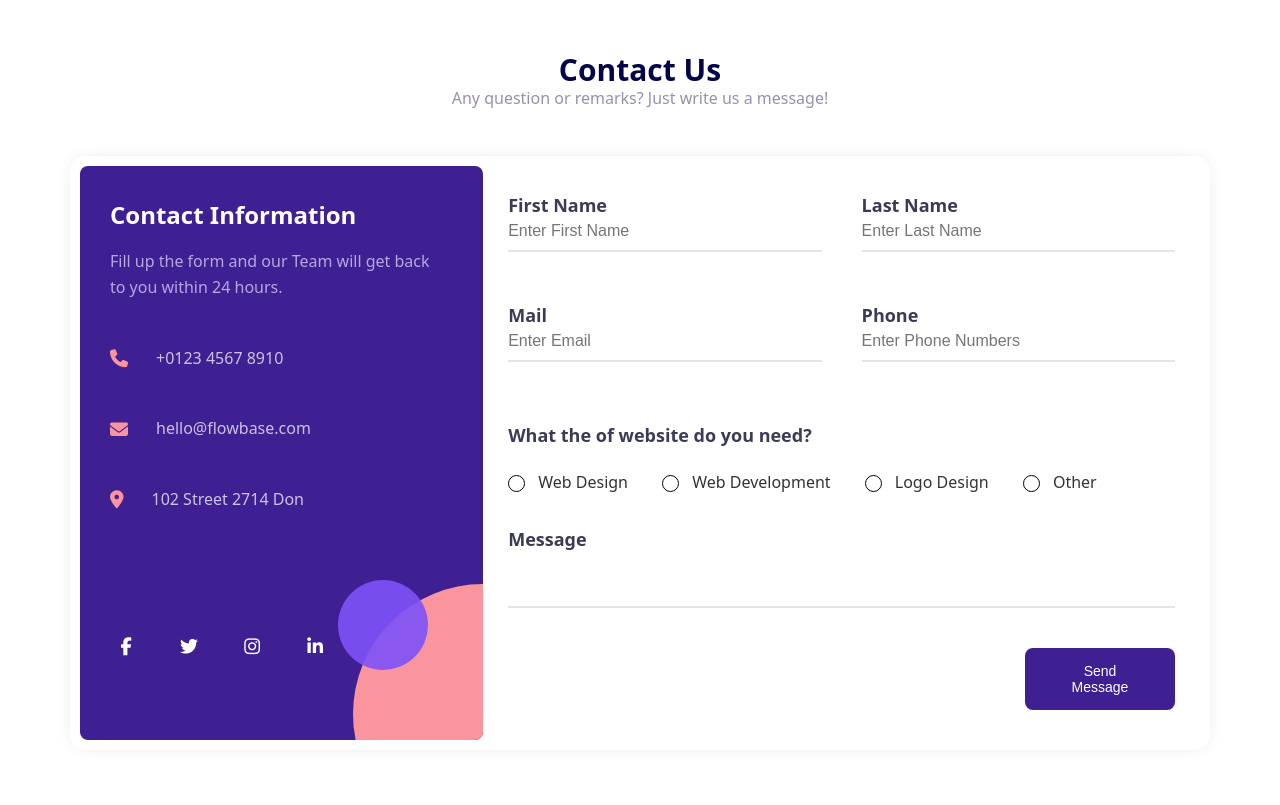
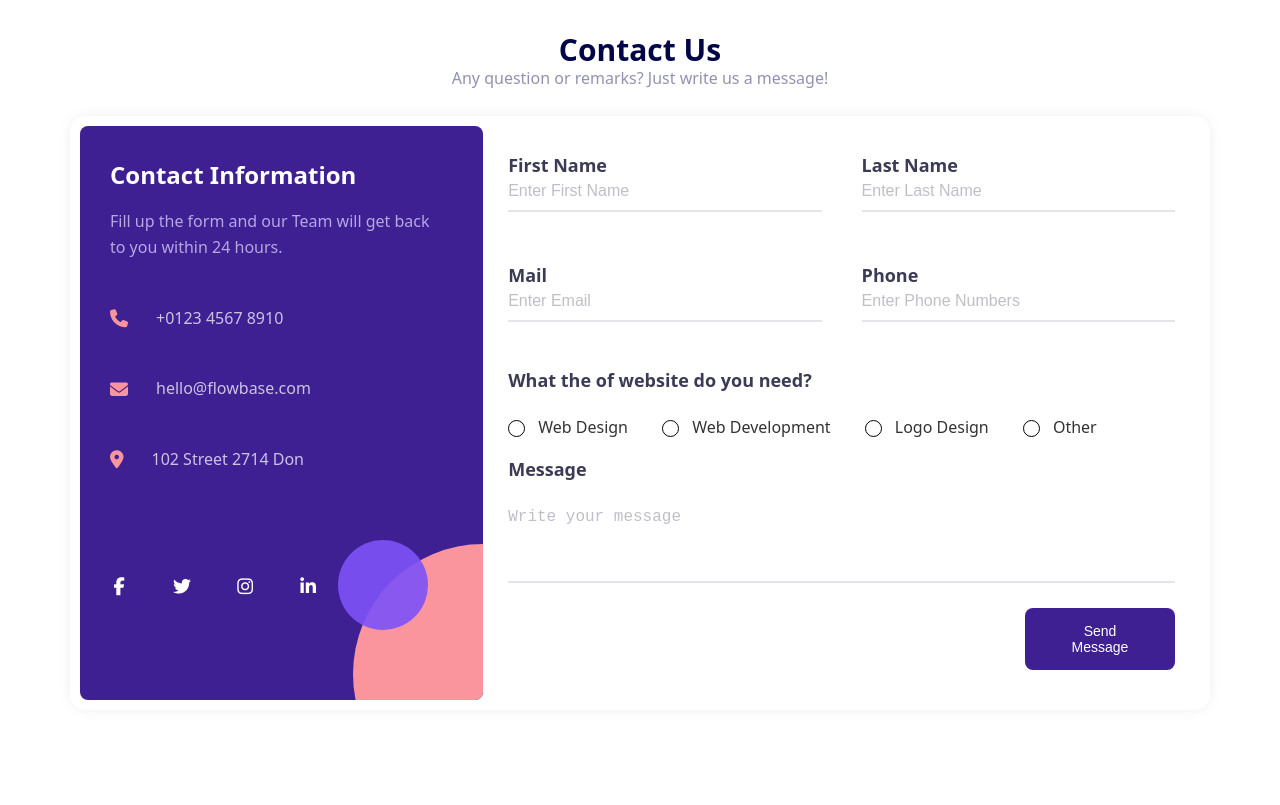
Before and after one commit to ThangIT2k4/Form_01, a plain HTML site: page index.html in a window 1280 px wide. Drawn offline with Linux system fonts and the light colour scheme.

Commit message:
fix bug 2

```diff
--- a/index.html
+++ b/index.html
@@ -190,18 +190,13 @@
                                 <label class="form__message" for="message">
                                     Message
                                 </label>
-                                <input
-                                    placeholder="Write your message..."
-                                    type="text"
+                                <textarea
+                                    class="message__content"
                                     name="comment"
                                     id="message"
                                     placeholder="Write your message"
-                                    hidden
-                                />
-                                <div
-                                    class="message__content"
-                                    contenteditable=""
-                                ></div>
+                                    oninput="onResize(this)"
+                                ></textarea>
                             </div>
 
                             <div class="form-group">
@@ -212,5 +207,11 @@
                 </div>
             </div>
         </section>
+        <script>
+            function onResize(e) {
+                e.style.height = "auto";
+                e.style.height = e.scrollHeight + 3 + "px";
+            }
+        </script>
     </body>
 </html>
--- a/styles.css
+++ b/styles.css
@@ -30,7 +30,7 @@ a {
 
 .form {
     padding: 20px 0px;
-    margin: 35px 0px;
+    margin: 15px 0px;
 }
 
 .form__subject {
@@ -55,7 +55,7 @@ a {
 
 .form__content {
     display: flex;
-    margin-top: 50px;
+    margin-top: 30px;
     width: 100%;
     background: #fff;
     border: 10px solid #fff;
@@ -125,8 +125,8 @@ a {
 .contact__foot {
     display: flex;
     gap: 15px;
-    margin-top: 100px;
-    margin-left: -8px;
+    margin-top: 80px;
+    margin-left: -15px;
 }
 
 .contact-icon {
@@ -203,16 +203,21 @@ a {
     transition: 1s;
 }
 
-.form__grid .form-group:focus-within label {
+.form-group:focus-within label {
     color: #7d57e6;
 }
 
-.form__grid .form-group:focus-within input {
+.form-group:focus-within input {
     border-color: #7d57e6;
 }
 
 form > .form-group {
-    margin-top: 40px;
+    margin-top: 25px;
+}
+
+input::placeholder,
+textarea::placeholder {
+    color: #bebfc9;
 }
 
 .form-label {
@@ -278,10 +283,22 @@ form > .form-group {
 }
 
 .message__content {
+    display: block;
+    margin-top: 10px;
+    border: none;
+    outline: none;
+    resize: none;
+    max-height: 200px;
+}
+
+.message__content {
     border-bottom: 2px solid #e4e4eb;
-    padding: 15px 0px 25px 0px;
+    padding: 15px 0px 20px 0px;
+    width: 100%;
     min-height: 60px;
-    outline: none;
+    font-size: 1.6rem;
+    font-weight: 400;
+    line-height: 1.8;
 }
 
 form > .form-group:last-child {
@@ -298,3 +315,7 @@ button[type="submit"] {
     background: #3e2093;
     color: #fff;
 }
+
+button[type="submit"]:hover {
+    opacity: 0.9;
+}
```
